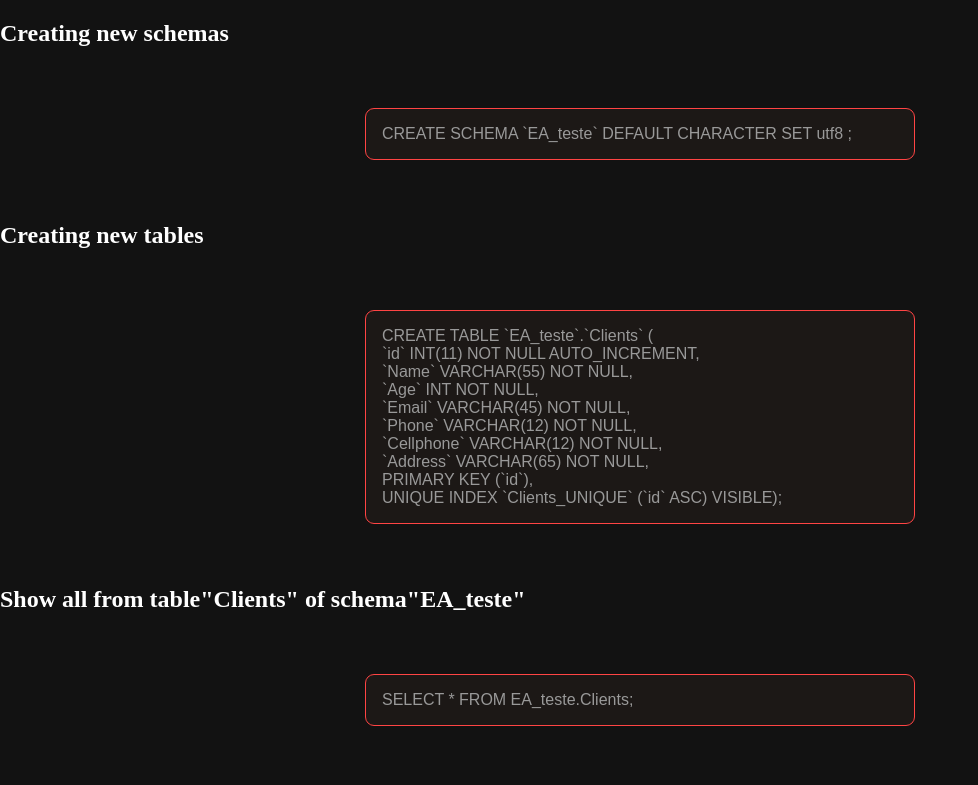
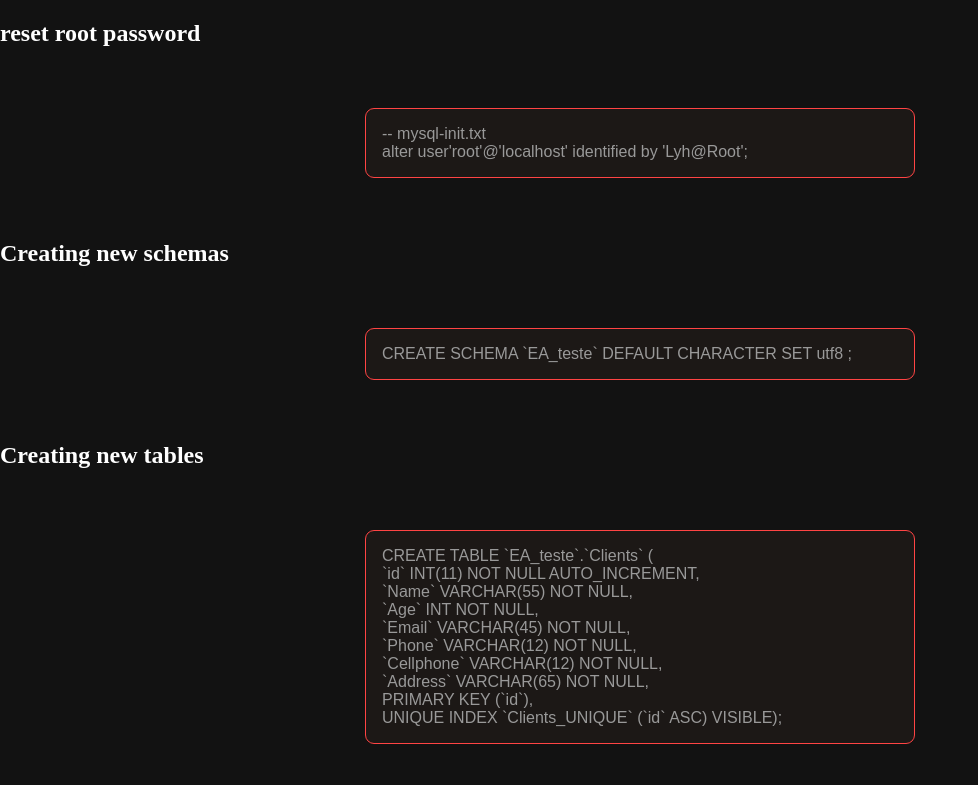
Before and after one commit to clb-init/MySQL, a website: page sql-codes.html in a window 1280 px wide. Shown: the top 785 px of the page, without its empty margins (0-978 px from the left). Drawn offline with Linux system fonts and the light colour scheme.

Commit message:
@Ceo-Sammarco - seg 20 mai 24

```diff
--- a/sql-codes.html
+++ b/sql-codes.html
@@ -3,6 +3,12 @@
 <link rel="stylesheet" href="./assets/css/clb.css">
 <link rel="stylesheet" href="./assets/css/globals.css">
 <script src="./assets/scripts/globals.js" defer></script>
+
+<h2>reset root password</h2>
+<code sql="">
+-- mysql-init.txt <br />
+alter user'root'@'localhost' identified by 'Lyh@Root';
+</code>
 
 <h2>Creating new schemas</h2>
 <code sql="">
```
